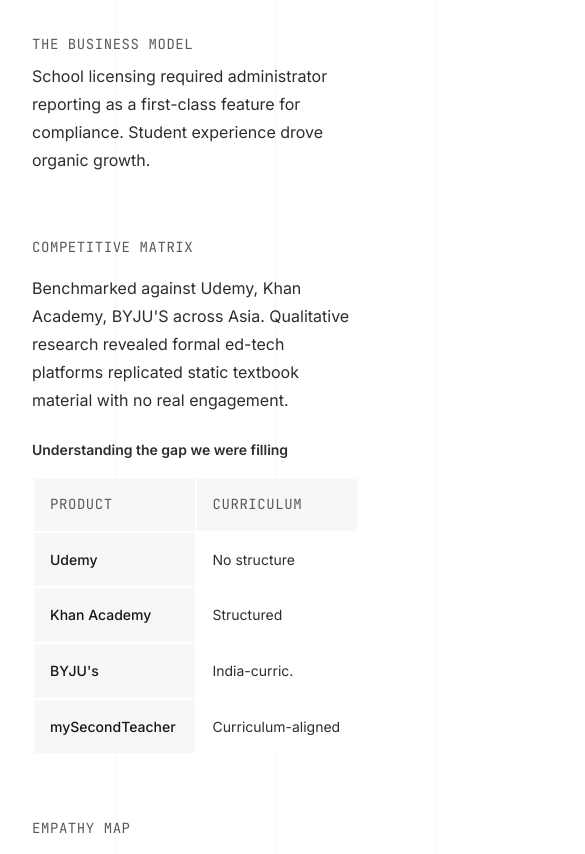
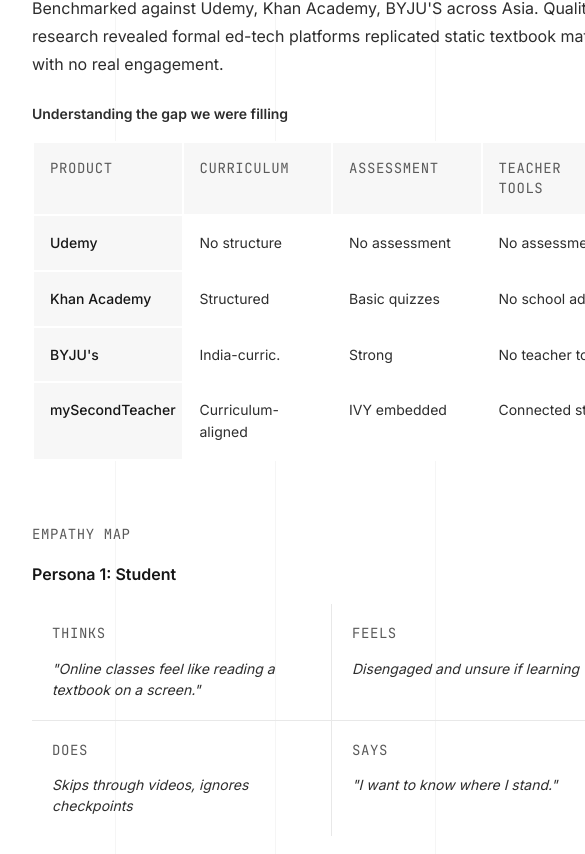
Before and after one commit to resma09/portfolio, a Next.js app: page /work/mst in a window 390 px wide. Shown: the part 1770-2624 px from the top of the page, 585 px wide, since content can reach past the window. Built offline with nearby package versions, Linux system fonts and the light colour scheme.

Commit message:
UI Changes: globals.css and casestudy page

```diff
--- a/src/app/globals.css
+++ b/src/app/globals.css
@@ -318,7 +318,7 @@ body {
    ============================================================ */
 
 .data-table-wrap {
-  overflow-x: auto;
+  overflow-x: scroll;
   -webkit-overflow-scrolling: touch;
 }
 
@@ -331,7 +331,7 @@ body {
 
 @media (max-width: 768px) {
   .data-table {
-    width: 200%
+    min-width: 600px;
   }
 }
 
--- a/src/app/work/[slug]/page.tsx
+++ b/src/app/work/[slug]/page.tsx
@@ -1066,10 +1066,10 @@ function IADiagram({
       : cols === 3
         ? "grid-cols-3"
         : cols === 4
-          ? "grid-cols-2 md:grid-cols-4"
+          ? "grid-cols-4"
           : cols === 5
-            ? "grid-cols-2 md:grid-cols-5"
-            : "grid-cols-2 md:grid-cols-6";
+            ? "grid-cols-5"
+            : "grid-cols-6";
 
   return (
     <div className="ia-diagram">
```
